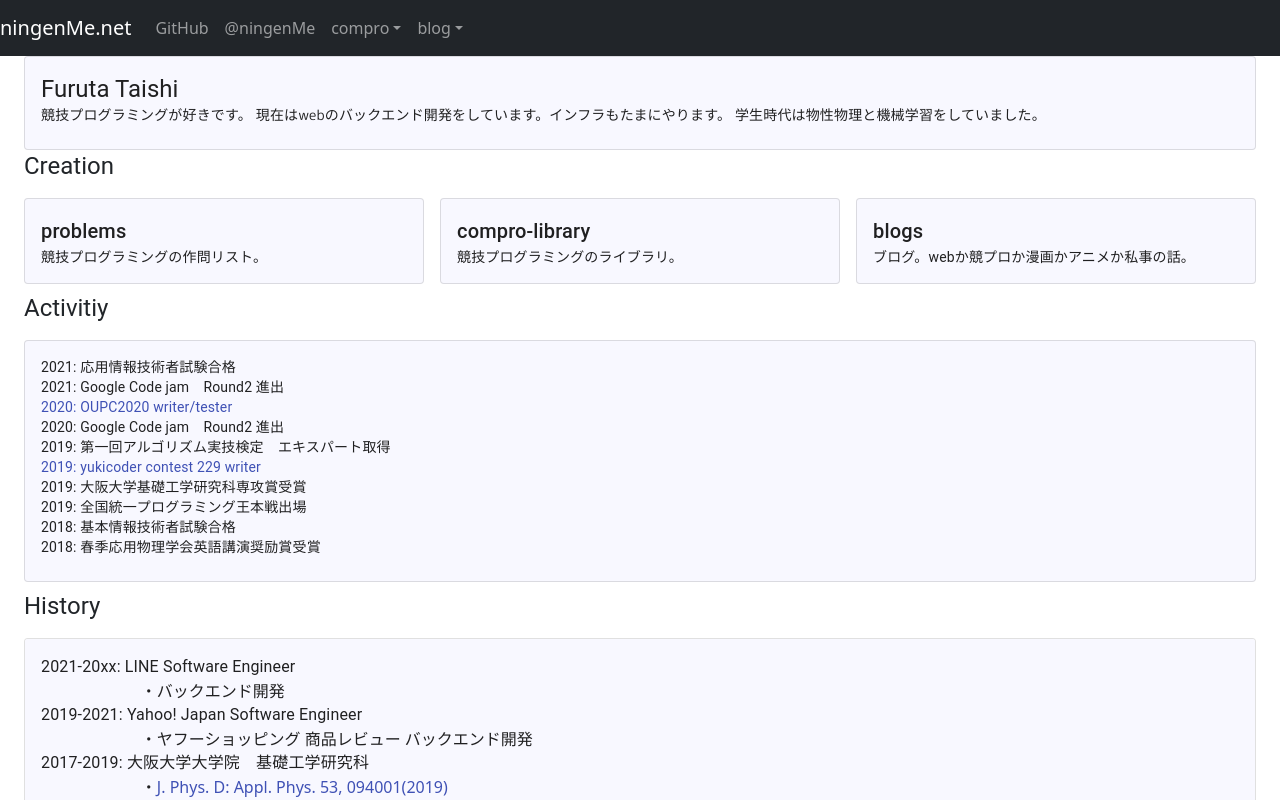
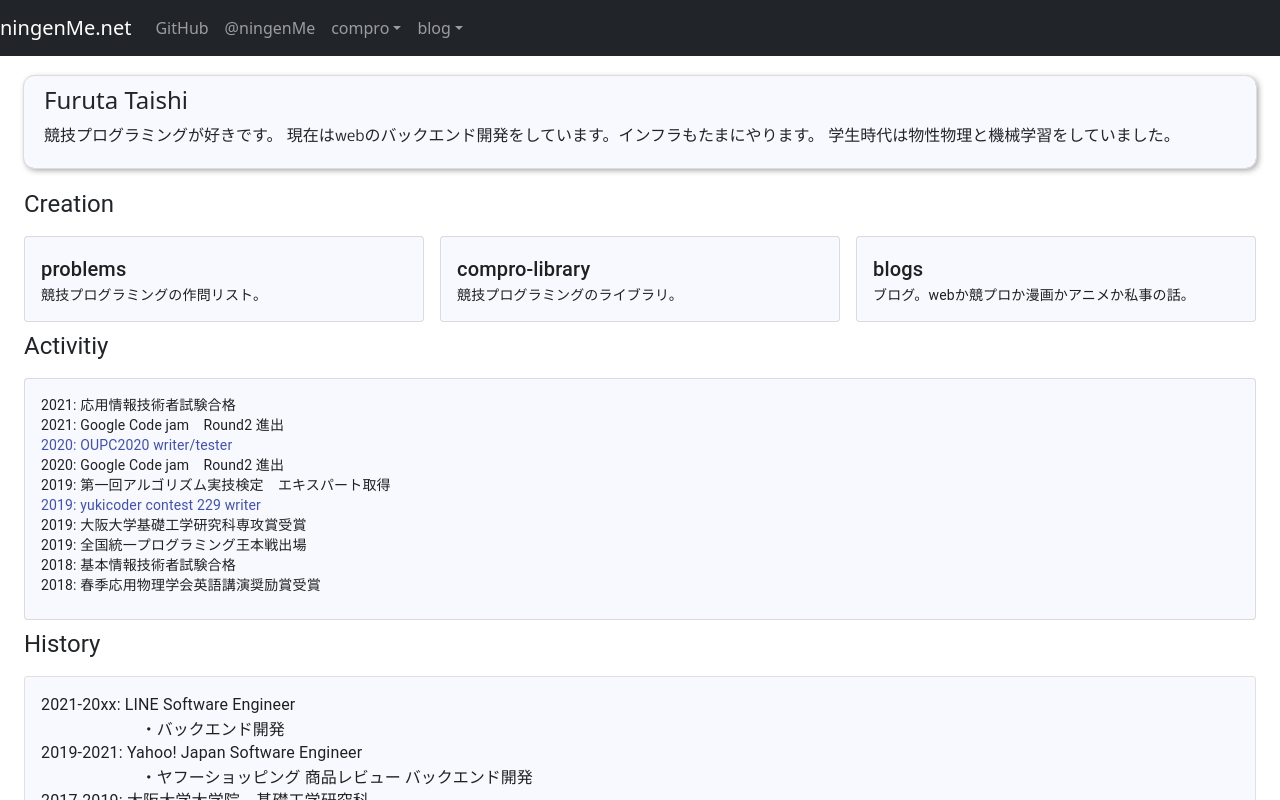
Before and after one commit to ningenMe/akari-front, a Next.js app: page /home in a window 1280 px wide. Shown: the top 800 px of the page. Built offline with nearby package versions, Linux system fonts and the light colour scheme; a web font is replaced by a local one.

Commit message:
[add] scss

```diff
--- a/package.json
+++ b/package.json
@@ -24,6 +24,7 @@
     "react-dom": "17.0.1",
     "react-markdown": "^6.0.2",
     "react-share": "^4.4.0",
+    "sass": "^1.51.0",
     "sharp": "^0.29.3"
   },
   "devDependencies": {
--- /dev/null
+++ b/src/components/organisms/home/CustomCard.module.scss
@@ -0,0 +1,11 @@
+.card {
+  width: auto;
+  height: auto;
+  padding: 10px 20px 5px 20px;
+  margin-top: 20px;
+  margin-bottom: 20px;
+  background-color: #F8F8FF;
+  border-radius: 10px;
+  outline: #DDDDDD solid 1px;
+  box-shadow: 2px 2px 6px rgba(0,0,0,.4);
+}
--- /dev/null
+++ b/src/components/organisms/home/CustomCard.tsx
@@ -0,0 +1,12 @@
+import { ReactNode } from 'react'
+import styles from './CustomCard.module.scss'
+
+export const CustomCard = (
+  {children} : {children: ReactNode}
+) => {
+  return (
+    <div className={styles.card}>
+      {children}
+    </div>
+  )
+}
--- /dev/null
+++ b/src/components/organisms/home/Profile.tsx
@@ -0,0 +1,17 @@
+import { CustomCard } from './CustomCard'
+import fontStyles from 'styles/Font.module.scss'
+
+export const Profile = () => {
+  return (
+    <CustomCard>
+      <h4>
+        Furuta Taishi
+      </h4>
+      <p className={fontStyles.body}>
+        競技プログラミングが好きです。
+        現在はwebのバックエンド開発をしています。インフラもたまにやります。
+        学生時代は物性物理と機械学習をしていました。
+      </p>
+    </CustomCard>
+  )
+}
--- a/src/molecules/HomeMolecule.tsx
+++ b/src/molecules/HomeMolecule.tsx
@@ -1,27 +1,7 @@
 import { Card, CardActionArea, CardContent, Typography } from '@material-ui/core'
 import { CardStyle } from 'styles/CardStyle'
-import { mPlusFont } from 'styles/FontStyles'
 import { ApplicationMeta } from 'interfaces/ApplicationMeta'
 import { Creation } from 'interfaces/Creation'
-
-export const ProfileCard = () => {
-  const style = Object.assign({}, CardStyle, mPlusFont)
-  return (
-    <Card variant='outlined' style={style}>
-      <CardContent>
-        <Typography variant='h5' component='h2'>
-          Furuta Taishi
-        </Typography>
-        <Typography variant='body2' component='p' style={mPlusFont}>
-          競技プログラミングが好きです。
-          現在はwebのバックエンド開発をしています。インフラもたまにやります。
-          学生時代は物性物理と機械学習をしていました。
-        </Typography>
-      </CardContent>
-    </Card>
-  )
-}
-
 
 export const LastUpdate = ({ applicationMeta }: { applicationMeta: ApplicationMeta }) => {
 
--- a/src/organisms/HomeOrganism.tsx
+++ b/src/organisms/HomeOrganism.tsx
@@ -4,16 +4,10 @@ import { FrameTitle } from 'atoms/FrameTitle'
 import { OptionalHref } from 'atoms/OptionalHref'
 import { CardStyle } from 'styles/CardStyle'
 import { HistoryContent } from 'interfaces/HistoryContent'
-import { CreationCard, ProfileCard } from 'molecules/HomeMolecule'
+import { CreationCard } from 'molecules/HomeMolecule'
 import { CREATION_LIST } from 'constants/creationList'
 import { ACTIVITY_LIST } from 'constants/activityList'
 import { HISTORY_LIST } from 'constants/historyList'
-
-export const Profile = () => {
-  return (
-    <ProfileCard />
-  )
-}
 
 export const Creation = () => {
 
--- a/src/pages/_app.js
+++ b/src/pages/_app.js
@@ -1,4 +1,4 @@
-import 'styles/globals.css'
+import 'styles/global.scss'
 import 'bootstrap/dist/css/bootstrap.min.css'
 
 function MyApp ({ Component, pageProps }) {
--- a/src/pages/home/index.tsx
+++ b/src/pages/home/index.tsx
@@ -1,6 +1,7 @@
-import { Container, Grid } from '@material-ui/core'
-import { Activity, Creation, History, Profile } from 'organisms/HomeOrganism'
+import { Container } from '@material-ui/core'
+import { Activity, Creation, History} from 'organisms/HomeOrganism'
 import { Footer, Header, HtmlHead } from 'organisms/NingenmeNetTemplateOrganism'
+import { Profile } from '../../components/organisms/home/Profile'
 
 export const Home = () => {
   return (
@@ -8,9 +9,6 @@ export const Home = () => {
       <HtmlHead />
       <Header />
       <Container>
-        <Grid container spacing={4}>
-          <Grid item xs={12} />
-        </Grid>
         <Profile />
         <Creation />
         <Activity />
--- /dev/null
+++ b/src/styles/Font.module.scss
@@ -0,0 +1,3 @@
+.body {
+  font-family: 'M PLUS Rounded 1c' , sans-serif
+}
--- a/src/styles/globals.css
+++ b/src/styles/global.scss
@@ -7,12 +7,3 @@ body {
   font-family: -apple-system, BlinkMacSystemFont, Segoe UI, Roboto, Oxygen,
   Ubuntu, Cantarell, Fira Sans, Droid Sans, Helvetica Neue, sans-serif;
 }
-
-a {
-  color: inherit;
-  text-decoration: none;
-}
-
-* {
-  box-sizing: border-box;
-}
```
Also changed, not shown: 1 other file (tests, documents, lock files or other folders).
